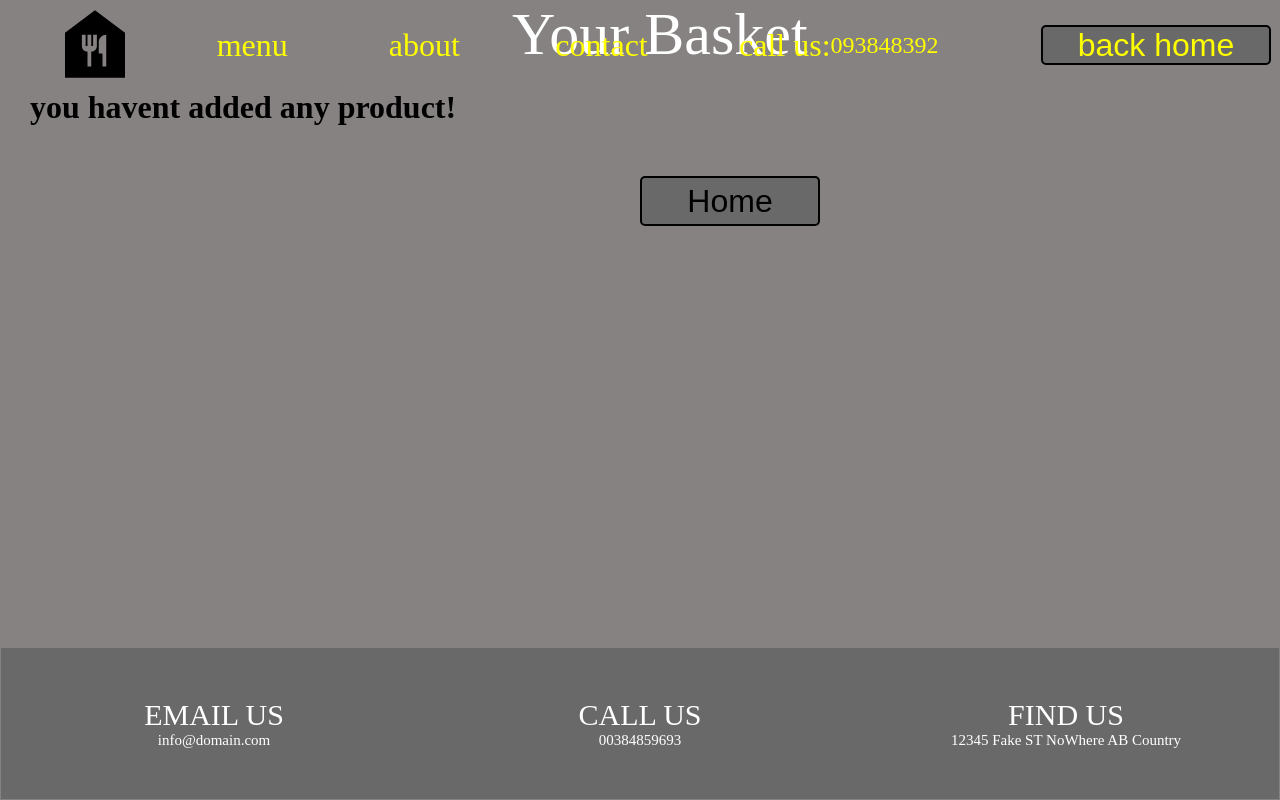
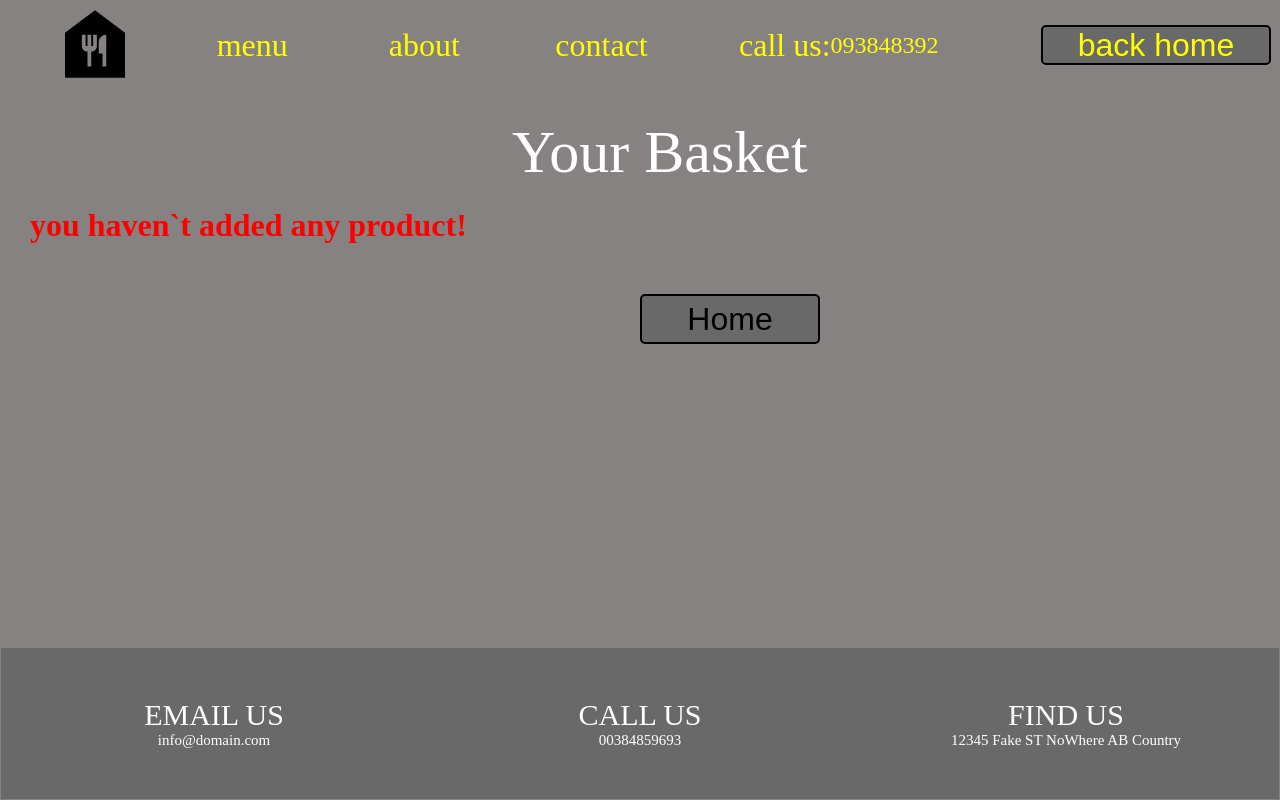
Before and after one commit to nuru11/Restaurant, a React (Create React App) app: page / in a window 1280 px wide. Both pictures are taken after a click on the button "go to basket". Built offline with nearby package versions, Linux system fonts and the light colour scheme.

Commit message:
make the basket responsive

```diff
--- a/src/component/Parent.jsx
+++ b/src/component/Parent.jsx
@@ -8,7 +8,7 @@ const Parent = ({ handleClick }) => {
   return (
     <div>
       <div id="palte" className="plate">
-        <h className="plate-header">some of our plates</h>
+        <h className="plate-header">popular plates</h>
         <div className="parent-item">
           {PlateData.map((p) => (
             <Plate key={p.id} p={p} handleClick={handleClick} />
--- a/src/component/bascket/Basket.jsx
+++ b/src/component/bascket/Basket.jsx
@@ -26,8 +26,9 @@ const Basket = ({ changePage, cart, setCart, handleChange }) => {
   return (
     <div className="basket">
       <Header changePage={changePage} />
+    <div className='hidden-text'>hidden text</div>
+      <div className='basket-parent'>
       <h className="basket-title">Your Basket</h>
-      <div>
         {cart.map((p) => (
           <section key={p.id}>
             <ul className="basket-ul">
@@ -75,7 +76,7 @@ const Basket = ({ changePage, cart, setCart, handleChange }) => {
       </div>
       <div className="basket-btn-parent">
         {price === 0 ? (
-          <div className="basket-noProduct">you havent added any product!</div>
+          <div className="basket-noProduct">you haven`t added any product!</div>
         ) : (
           <div className="basket-totalPrice">total price: {price}</div>
         )}
--- a/src/component/bascket/basket.css
+++ b/src/component/bascket/basket.css
@@ -7,12 +7,21 @@
    height: 100vh;
    width: 100%;
    background-color: rgba(134, 130, 130);
+
+
+}
+
+.basket-parent{
+    margin-top: 100px;
 }
 
 .basket-title{
     font-size: 60px;
     margin-left: 40%;
     color: white;
+    margin-top: 200px;
+
+
 }
 .basket-ul{
     display: flex;
@@ -170,6 +179,11 @@
     font-size: xx-large;
     font-weight: bolder;
     margin-left: 30px;
+    color: red;
+}
+
+.hidden-text{
+    color: transparent;
 }
 
 /* ==================== media ================= */
--- a/src/component/header/header.css
+++ b/src/component/header/header.css
@@ -151,7 +151,7 @@ header{
     header{
         width: 100%;
         height: fit-content;
-        position: absolute;
+        position: static;
         background-color: transparent;
     }
     .welcome{
--- a/src/component/main-content/body.css
+++ b/src/component/main-content/body.css
@@ -11,6 +11,8 @@
   display:flex;
   align-items: center;
   justify-content: center;
+
+
 }
 /*<div class="slider-item" style="background-image: url("images/bg_3.jpg"); <div class="slider-item" style="background-image: url("images/bg_3.jpg"); background-position: 50% 50%;" data-stellar-background-ratio="0.5">*/
 
--- a/src/component/menu/Menu.jsx
+++ b/src/component/menu/Menu.jsx
@@ -36,7 +36,7 @@ const Menu = ({changePage, handleClick}) => {
             <li className='menu-juice-li'><div className='juice-img-parent'>
             <img className='menu-img1' src={n.img} alt="" /></div>
             <div className='li-item'><h className="menu-name"><span className="menu-name-text">name:</span>
-            <span className='menu-name-span'>burger</span></h><h className="menu-price"><span className='menu-price-text'>price:</span>
+            <span className='menu-name-span'>juice</span></h><h className="menu-price"><span className='menu-price-text'>price:</span>
             <span className='menu-price-span'>${n.price}</span></h>
             <button onClick={() => handleClick(n)} className='menu-btn'>order now</button></div></li>
 
--- a/src/component/plate/plate.css
+++ b/src/component/plate/plate.css
@@ -63,11 +63,14 @@
 }
 */
 
-/* =================== media ============================*/
+/* ====================== media ================= */
 
 .plate{
     border: 2px solid dimgray;
+
      background-color:dimgray;
+
+
 
 
  }
```
